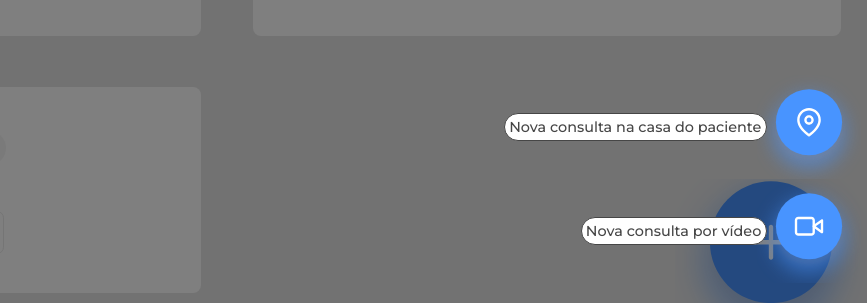
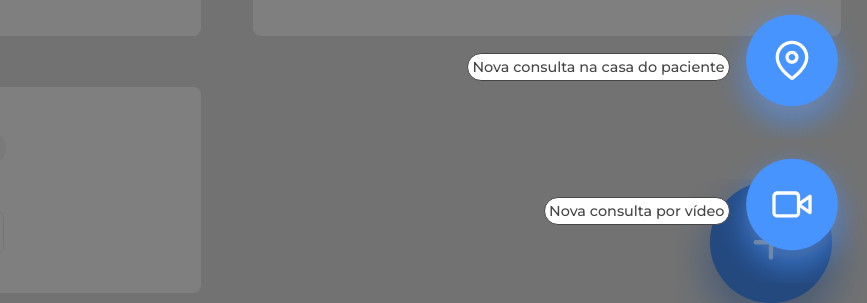
Before and after one commit to andreduarte99/clinica-medica-responsive, a plain HTML site: page index.html in a window 1280 px wide. Both pictures are taken after a click on the button 1184 px from the left and 631 px from the top of the page. Shown: the part 381-684 px from the top of the page, 413-1280 px from the left. Drawn offline with Linux system fonts and the light colour scheme.

Commit message:
ajustando botões para ipad pro

```diff
--- a/styles/menu-mobile.css
+++ b/styles/menu-mobile.css
@@ -177,6 +177,33 @@
 
 }
 
+
+@media screen and (min-width: 1024px){
+
+    .botao__flutuante-imagem2{
+
+        width: 9rem;
+        height: 9rem;
+
+    }
+
+    .botao__flutuante-imagem3{
+
+        width: 9rem;
+        height: 9rem;
+    }
+
+    .extra-buttons{
+        right: .2rem;
+    }
+
+    .extra-buttons button span{
+        margin-right: 8rem;
+    }
+}
+
+
+
 @media screen and (min-width: 1728px){
     .botao__flutuante-imagem{
         display: none;
```
